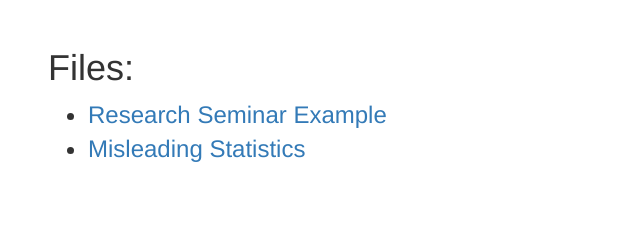
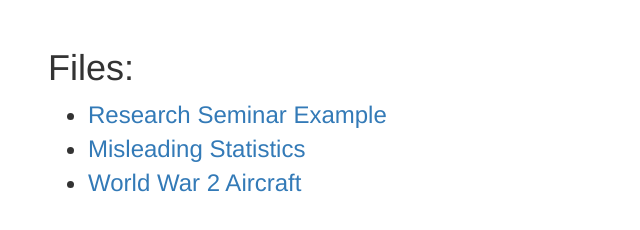
Before and after one commit to budhi-halim/presentation, a plain HTML site: page statistics.html in a window 1280 px wide. Shown: the whole page, without its empty margins (0-640 px from the left). Drawn offline with nearby package versions, Linux system fonts and the light colour scheme.

Commit message:
Update statistics.html

```diff
--- a/statistics.html
+++ b/statistics.html
@@ -20,6 +20,9 @@
             <li>
                 <a href="./pregnancy">Misleading Statistics</a>
             </li>
+            <li>
+                <a href="./aircraft">World War 2 Aircraft</a>
+            </li>
         </ul>
     </body>
 </html>
```
